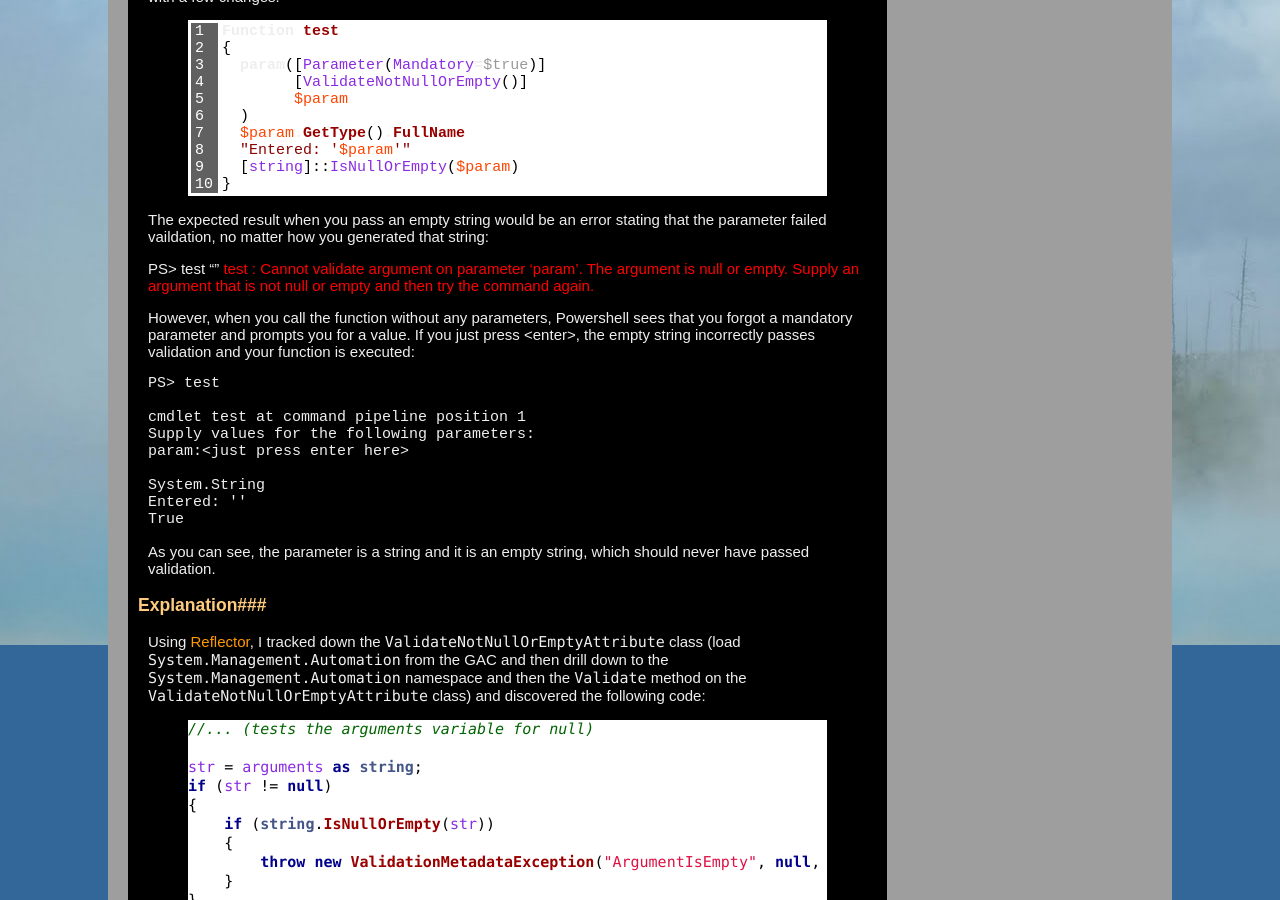
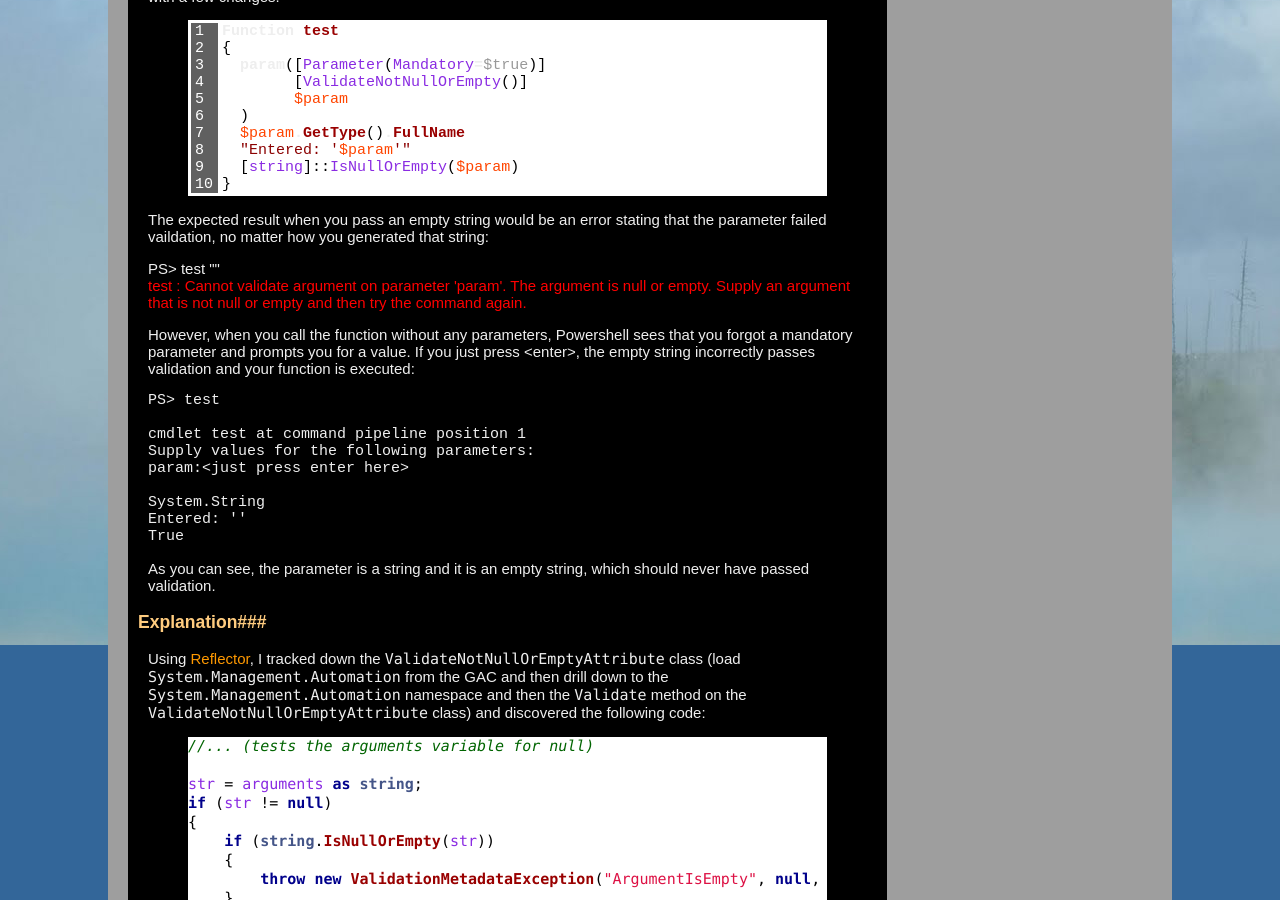
Before and after one commit to gpduck/gpduck.github.io, a Jekyll site: the page built from _posts/2012-02-08-powershell-validatenotnullorempty-bug.markdown, in a window 1280 px wide and 900 px high, scrolled down 479 px. Built offline with Jekyll 4.4.1, drawn with Linux system fonts in a browser that asks for light colours; comment, search, counter and statistics services are not loaded.

Commit message:
enable wrapping on long line

```diff
--- a/_posts/2012-02-08-powershell-validatenotnullorempty-bug.markdown
+++ b/_posts/2012-02-08-powershell-validatenotnullorempty-bug.markdown
@@ -27,8 +27,8 @@ Function test
 
 The expected result when you pass an empty string would be an error stating that the parameter failed vaildation, no matter how you generated that string:
 
-<span class="code">PS> test ""</span>
-<span style="color: red; background: black;">test : Cannot validate argument on parameter 'param'. The argument is null or empty. Supply an argument that is not null or empty and then try the command again.</span>
+<div class="psconsole"><span class="code">PS> test ""</span><br />
+<span style="color: red; background: black;">test : Cannot validate argument on parameter 'param'. The argument is null or empty. Supply an argument that is not null or empty and then try the command again.</span></div>
 
 However, when you call the function without any parameters, Powershell sees that you forgot a mandatory parameter and prompts you for a value.  If you just press &lt;enter&gt;, the empty string incorrectly passes validation and your function is executed:
 
```
